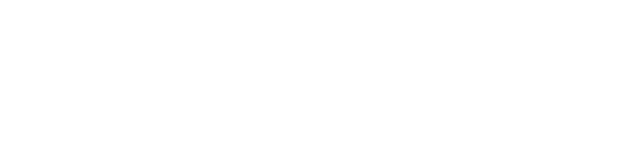
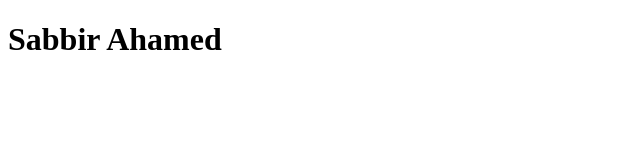
Before and after one commit to Sabbir-Ahamed/my-first-git-repo, a plain HTML site: page index.html in a window 1280 px wide. Shown: the whole page, without its empty margins (0-640 px from the left). Drawn offline with Linux system fonts and the light colour scheme.

Commit message:
add heading

```diff
--- a/index.html
+++ b/index.html
@@ -7,6 +7,6 @@
     <title>Document</title>
 </head>
 <body>
-
+    <h1>Sabbir Ahamed</h1>
 </body>
 </html>
```
